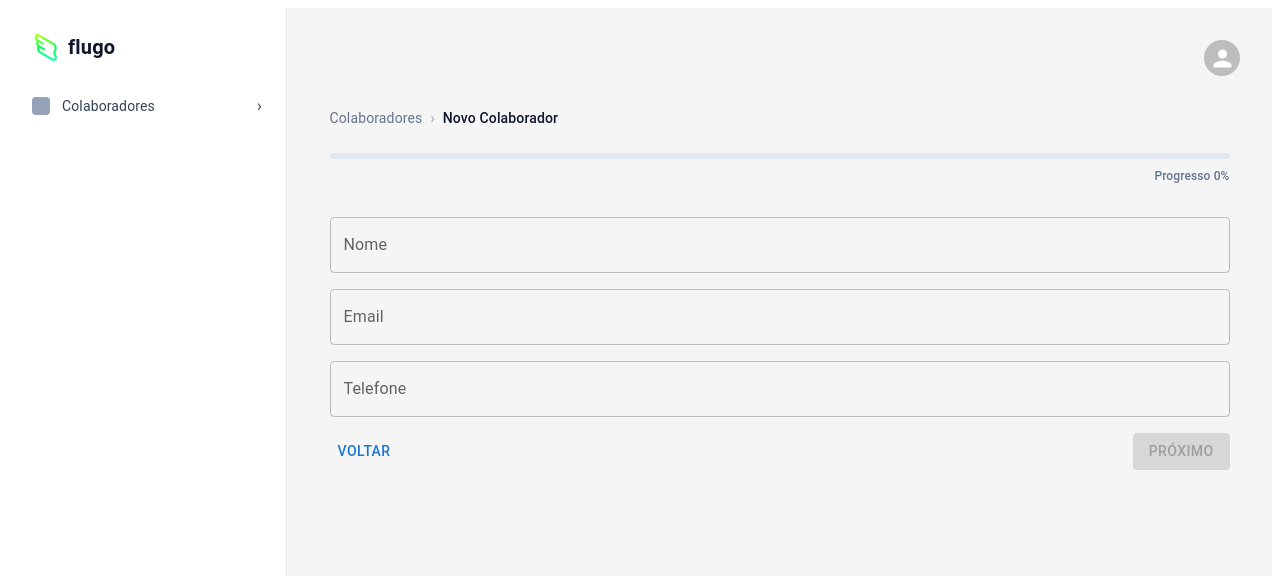
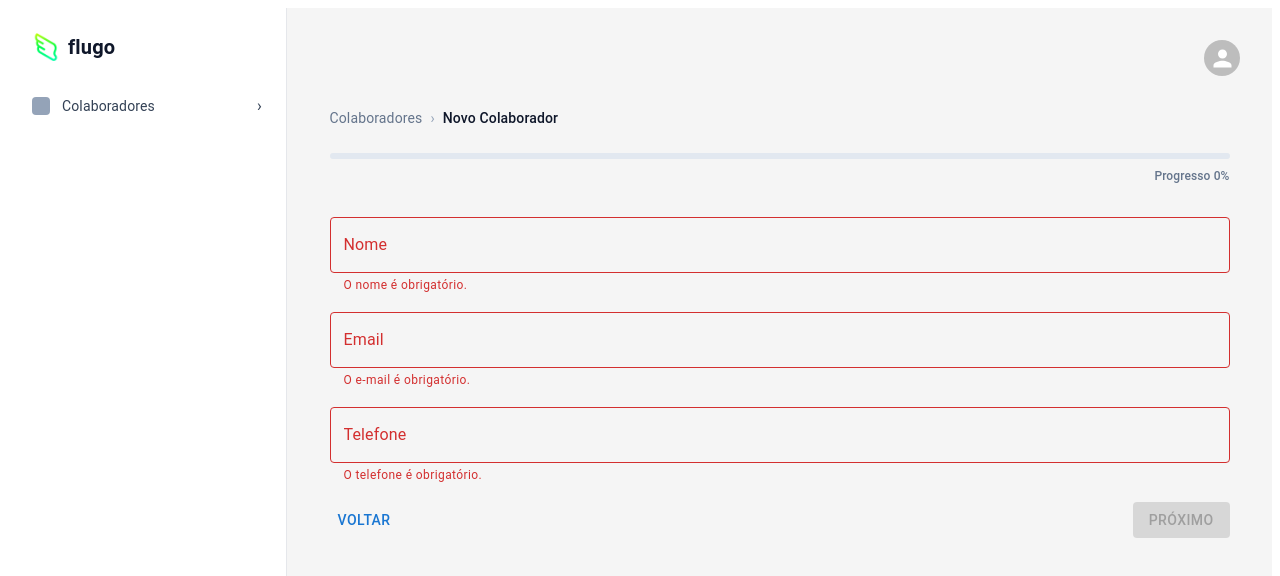
Before and after one commit to LipeProgramer/Flugo-Forms, a React (Vite) app in the folder flugo-colaboradores/: page / in a window 1280 px wide. Both pictures are taken after a click on the button "Novo Colaborador". Shown: the top 576 px of the page. Built offline with nearby package versions, Linux system fonts and the light colour scheme; no server answers; the database is empty.

Commit message:
Criando validações no forms

```diff
--- a/flugo-colaboradores/package.json
+++ b/flugo-colaboradores/package.json
@@ -14,6 +14,7 @@
     "@emotion/styled": "^11.14.1",
     "@mui/icons-material": "^7.3.9",
     "@mui/material": "^7.3.9",
+    "@vercel/speed-insights": "^1.3.1",
     "firebase": "^12.10.0",
     "react": "^19.2.0",
     "react-dom": "^19.2.0",
--- a/flugo-colaboradores/src/components/steps/StepDadosPessoais.tsx
+++ b/flugo-colaboradores/src/components/steps/StepDadosPessoais.tsx
@@ -9,16 +9,80 @@ interface Props {
   onBack: () => void;
 }
 
+function formatarNome(valor: string) {
+  const apenasLetrasEspacos = valor.replace(/[^A-Za-zÀ-ÿ\s]/g, "");
+  return apenasLetrasEspacos
+    .toLowerCase()
+    .replace(/\b\w/g, (letra) => letra.toUpperCase());
+}
+
+function formatarTelefone(valor: string) {
+  const numeros = valor.replace(/\D/g, "").slice(0, 11);
+
+  if (numeros.length <= 2) {
+    return numeros.length ? `(${numeros}` : "";
+  }
+
+  if (numeros.length <= 7) {
+    return `(${numeros.slice(0, 2)}) ${numeros.slice(2)}`;
+  }
+
+  return `(${numeros.slice(0, 2)}) ${numeros.slice(2, 7)}-${numeros.slice(7)}`;
+}
+
+function validarNome(nome: string) {
+  if (!nome.trim()) return "O nome é obrigatório.";
+
+  const nomeValido = /^[A-ZÀ-Ý][a-zà-ÿ]+(?:\s[A-ZÀ-Ý][a-zà-ÿ]+)+$/.test(nome.trim());
+
+  if (!nomeValido) {
+    return "Digite nome e sobrenome com iniciais maiúsculas.";
+  }
+
+  return "";
+}
+
+function validarEmail(email: string) {
+  if (!email.trim()) return "O e-mail é obrigatório.";
+
+  const emailValido =
+    /^[a-zA-Z0-9._%+-]+@(gmail|hotmail|outlook)\.com$/i.test(email.trim());
+
+  if (!emailValido) {
+    return "Use um e-mail válido: gmail.com, hotmail.com ou outlook.com.";
+  }
+
+  return "";
+}
+
+function validarTelefone(telefone: string) {
+  if (!telefone.trim()) return "O telefone é obrigatório.";
+
+  const numeros = telefone.replace(/\D/g, "");
+
+  if (numeros.length !== 11) {
+    return "Digite um telefone válido com 11 números.";
+  }
+
+  return "";
+}
+
 export default function StepDadosPessoais({
   formData,
   setFormData,
   onNext,
   onBack,
 }: Props) {
-  const isValid =
-    formData.nome.trim() !== "" &&
-    formData.email.trim() !== "" &&
-    formData.telefone.trim() !== "";
+  const erroNome = validarNome(formData.nome);
+  const erroEmail = validarEmail(formData.email);
+  const erroTelefone = validarTelefone(formData.telefone);
+
+  const isValid = !erroNome && !erroEmail && !erroTelefone;
+
+  const handleNext = () => {
+    if (!isValid) return;
+    onNext();
+  };
 
   return (
     <Box mt={4} display="flex" flexDirection="column" gap={2}>
@@ -26,8 +90,14 @@ export default function StepDadosPessoais({
         label="Nome"
         value={formData.nome}
         onChange={(e) =>
-          setFormData((prev) => ({ ...prev, nome: e.target.value }))
+          setFormData((prev) => ({
+            ...prev,
+            nome: formatarNome(e.target.value),
+          }))
         }
+        error={!!erroNome}
+        helperText={erroNome || " "}
+        fullWidth
       />
 
       <TextField
@@ -35,22 +105,34 @@ export default function StepDadosPessoais({
         type="email"
         value={formData.email}
         onChange={(e) =>
-          setFormData((prev) => ({ ...prev, email: e.target.value }))
+          setFormData((prev) => ({
+            ...prev,
+            email: e.target.value.toLowerCase(),
+          }))
         }
+        error={!!erroEmail}
+        helperText={erroEmail || " "}
+        fullWidth
       />
 
       <TextField
         label="Telefone"
         value={formData.telefone}
         onChange={(e) =>
-          setFormData((prev) => ({ ...prev, telefone: e.target.value }))
+          setFormData((prev) => ({
+            ...prev,
+            telefone: formatarTelefone(e.target.value),
+          }))
         }
+        error={!!erroTelefone}
+        helperText={erroTelefone || " "}
+        fullWidth
       />
 
       <Box display="flex" justifyContent="space-between">
         <Button onClick={onBack}>Voltar</Button>
 
-        <Button variant="contained" disabled={!isValid} onClick={onNext}>
+        <Button variant="contained" disabled={!isValid} onClick={handleNext}>
           Próximo
         </Button>
       </Box>
```
Also changed, not shown: 1 other file (tests, documents, lock files or other folders).
